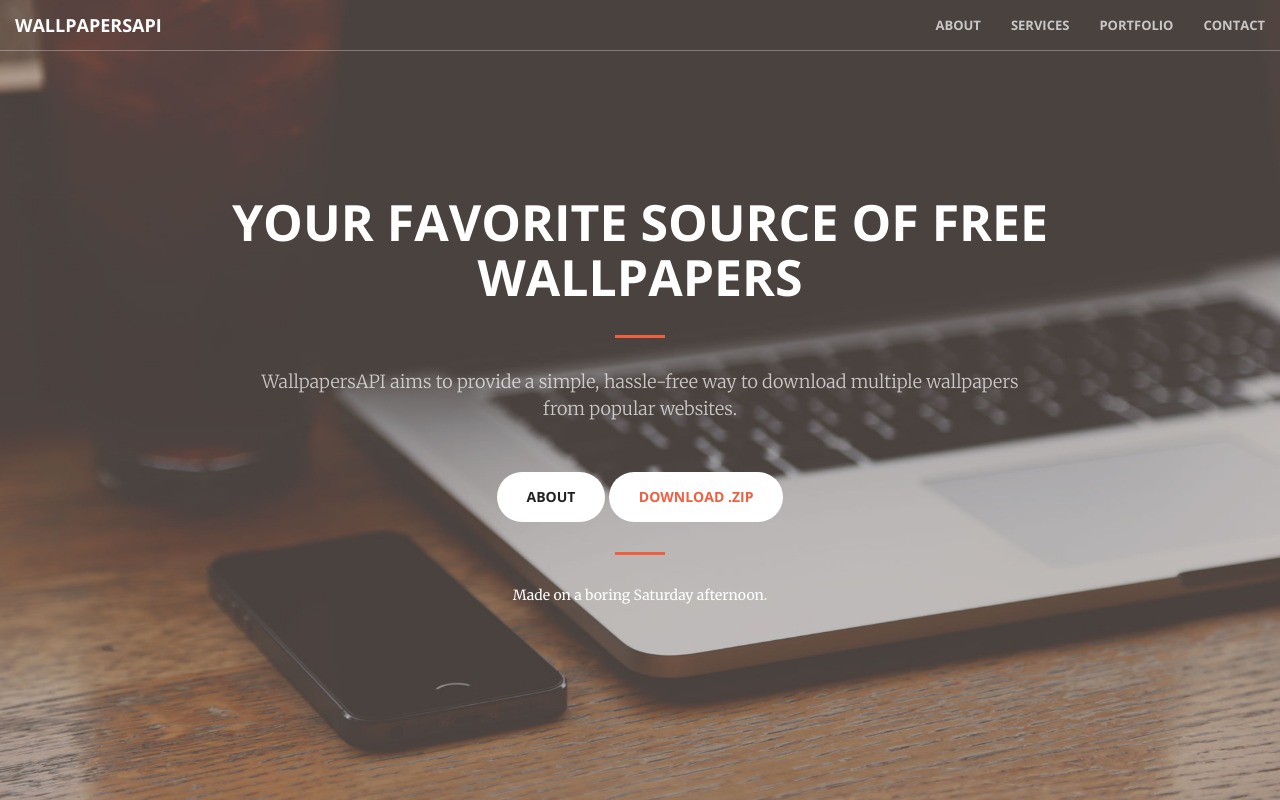
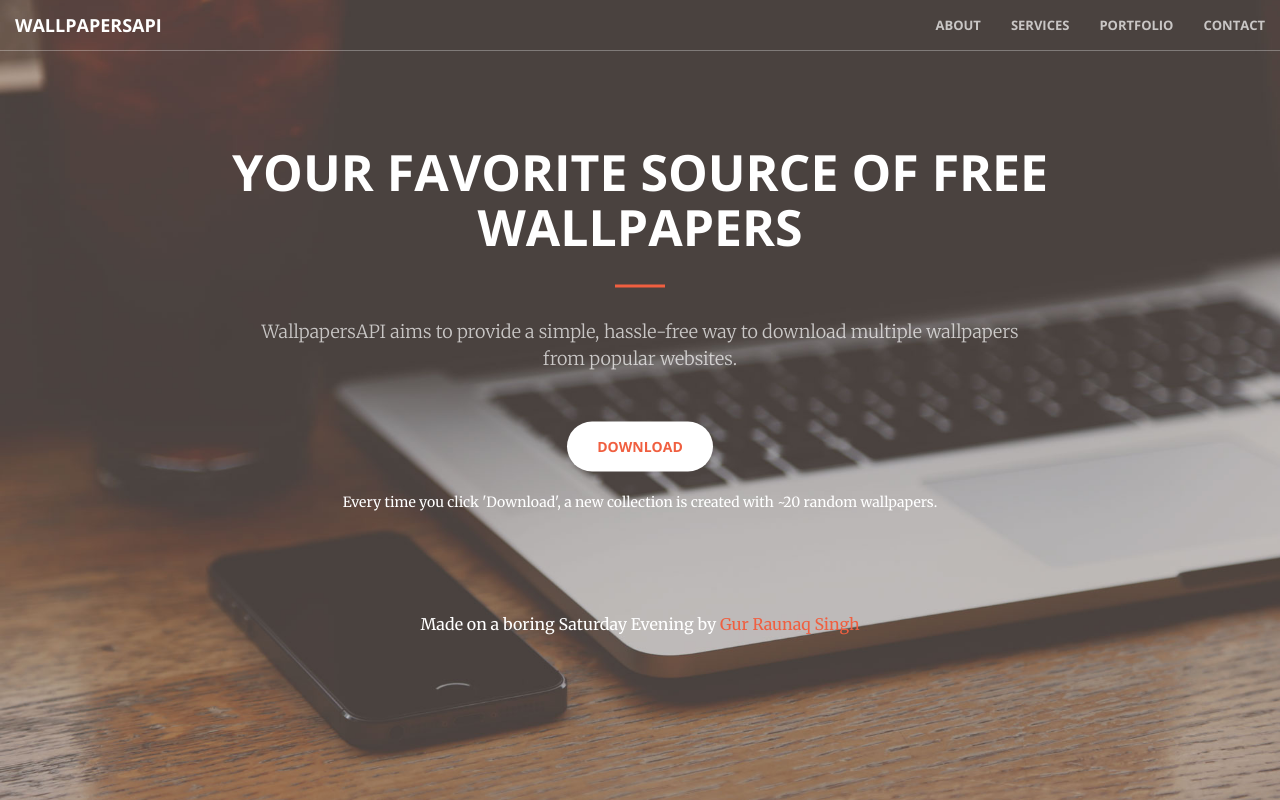
Before and after one commit to raunaqness/WallyZip, a Flask app: page / in a window 1280 px wide. Run offline with Flask 2, Linux system fonts and the light colour scheme; some libraries are stand-ins or nearby versions.

Commit message:
Index Complete

```diff
--- a/templates/index.html
+++ b/templates/index.html
@@ -66,11 +66,12 @@
                 <h1 id="homeHeading">Your Favorite Source of Free Wallpapers</h1>
                 <hr>
                 <p>WallpapersAPI aims to provide a simple, hassle-free way to download multiple wallpapers from popular websites.</p>
-                <a class="btn btn-default btn-xl sr-button" href="#about">About</a>
-                <button class="btn btn-default btn-xl sr-button"><a href="/file-download/">Download .zip</a></button>
-                <hr>
-                Made on a boring Saturday afternoon.
+                <button class="btn btn-default btn-xl sr-button"><a href="/file-download/">Download</a></button>
+                <br><br>
+                Every time you click 'Download', a new collection is created with ~20 random wallpapers.
+                <br><br><br><br><br><br>
             </div>
+            <p style="text-align:center">Made on a boring Saturday Evening by <a href='http://raunaq.me'>Gur Raunaq Singh</a></p>
         </div>
     </header>
 
@@ -78,16 +79,16 @@
 
 
     <!--
+
     <aside class="bg-dark">
         <div class="container text-center">
             <div class="call-to-action">
-                <h2>Free Download at Start Bootstrap!</h2>
-                <a href="http://startbootstrap.com/template-overviews/creative/" class="btn btn-default btn-xl sr-button">Download Now!</a>
+            <p style="text-align:center">Built with &hearts; in India</p>
             </div>
         </div>
     </aside>
 
-    -->
+     -->
 
 
 
```
